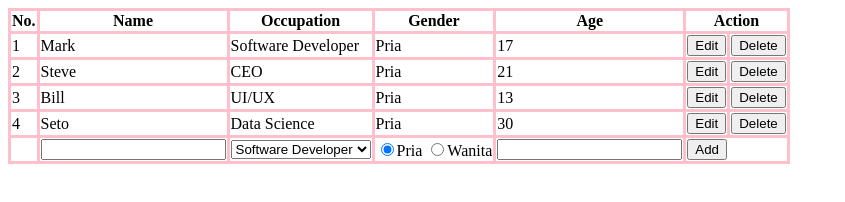
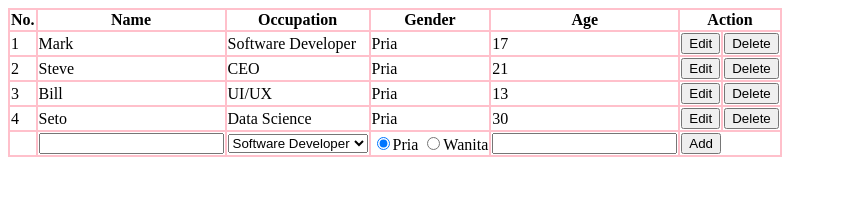
Before and after one commit to jrmygp/SUS-code, a plain HTML site: page Day10/index_v2.html in a window 1280 px wide. Shown: the whole page, without its empty margins (0-845 px from the left). Drawn offline with Linux system fonts and the light colour scheme.

Commit message:
ui: changed border to 2px

```diff
--- a/Day10/index_v2.html
+++ b/Day10/index_v2.html
@@ -11,7 +11,7 @@
       table,
       td,
       th {
-        border: 3px solid pink;
+        border: 2px solid pink;
         border-collapse: collapse;
       }
     </style>
```
